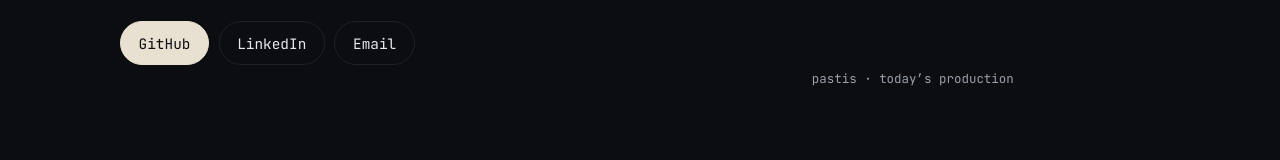
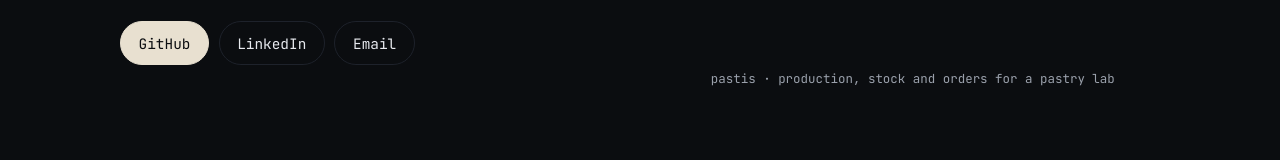
Before and after one commit to albemiglio/albemiglio.github.io, a React (Vite) app: page / in a window 1280 px wide. Shown: the part 511-671 px from the top of the page. Built offline with nearby package versions, Linux system fonts and the light colour scheme.

Commit message:
Say what each product is, not what the screen shows
At the top of the page nobody yet knows what pastis or asd are, and a crop of
an interface does not tell them.

```diff
--- a/index.html
+++ b/index.html
@@ -38,7 +38,7 @@
                 <img src="/shots/pastis/produzione.webp" alt="" loading="eager" fetchpriority="high" decoding="async" width="1512" height="982" style="width: 229.89%; left: -40.23%; top: -58.18%;" />
               </div>
             </div>
-            <p class="hero__caption">pastis &middot; today&rsquo;s production</p>
+            <p class="hero__caption">pastis &middot; production, stock and orders for a pastry lab</p>
           </div>
         </div>
       </section>
--- a/src/heroScreens.ts
+++ b/src/heroScreens.ts
@@ -2,27 +2,29 @@
 export type Crop = { x: number; y: number; w: number; h: number };
 export type HeroScreen = { src: string; alt: string; label: string; px: [number, number]; crop: Crop };
 
-// Each entry names a region of its capture, not the whole thing: a panel can only show about as
-// many source pixels as it has of its own, so a whole application scaled into one is unreadable.
+// `label` says what the product is, not what the screenshot shows: at the top of the page nobody
+// yet knows what pastis or asd are, and a crop of an interface on its own does not tell them.
+// Each entry also names a region of its capture, not the whole thing: a panel can only show about
+// as many source pixels as it has of its own, so a whole application scaled into one is unreadable.
 export const HERO_SCREENS: HeroScreen[] = [
   {
     src: '/shots/pastis/produzione.webp',
     alt: 'Le lavorazioni pianificate di un laboratorio di pasticceria',
-    label: 'pastis · today\u2019s production',
+    label: 'pastis · production, stock and orders for a pastry lab',
     px: [1512, 982],
     crop: { x: 0.175, y: 0.16, w: 0.435, h: 0.275 },   // the production table: header and four rows
   },
   {
     src: '/shots/asd/tesserati.webp',
     alt: 'I tesserati di un club, con visite mediche e documenti',
-    label: 'asd · members and medicals',
+    label: 'asd · members, fees and paperwork for a sports club',
     px: [1512, 982],
     crop: { x: 0.215, y: 0.262, w: 0.345, h: 0.335 },  // five members, their squad and their medical
   },
   {
     src: '/shots/med/domanda.webp',
     alt: "Una domanda di simulazione del test d'ammissione",
-    label: 'med · a question, timed',
+    label: 'med · admission-test practice for medical school',
     px: [804, 1748],
     crop: { x: 0.05, y: 0.17, w: 0.9, h: 0.43 },       // the question and the first answers
   },
```
